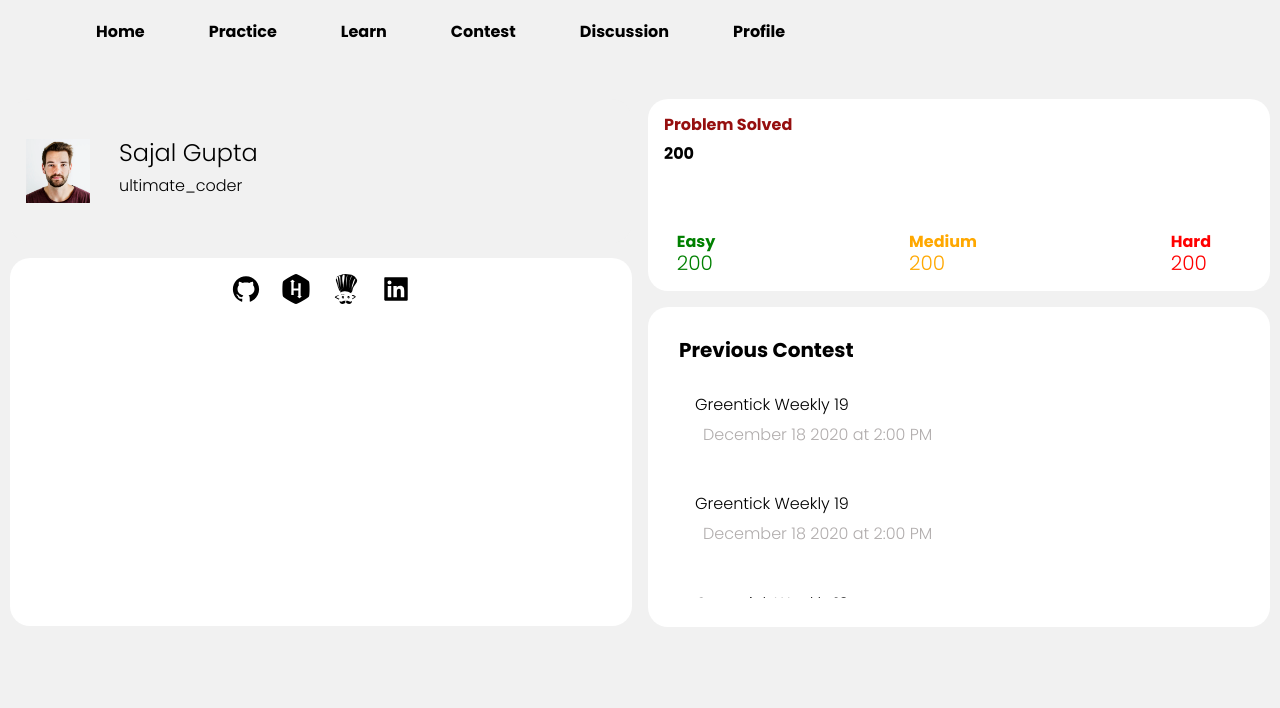
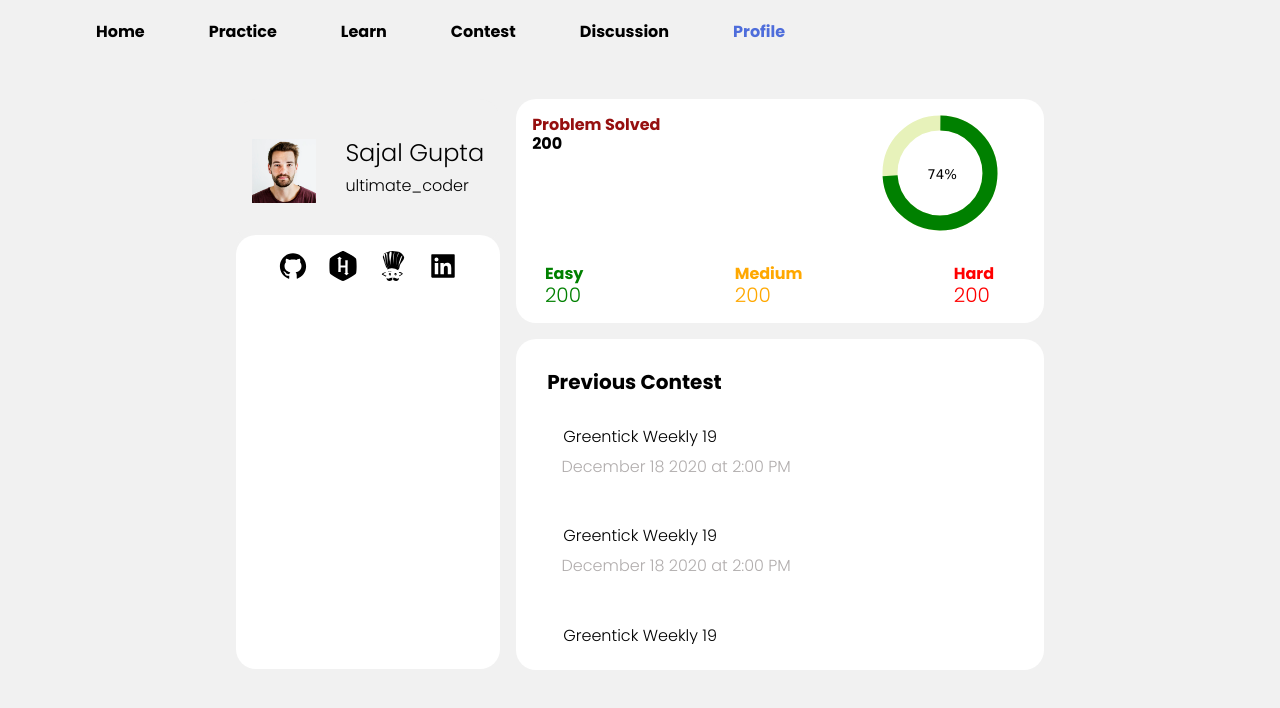
Before and after one commit to sajalgupta06/GreenTick, a React (Create React App) app: page /profile in a window 1280 px wide. Shown: the top 708 px of the page. Built offline with nearby package versions, Linux system fonts and the light colour scheme.

Commit message:
dashboard graph, nav-bar changes

```diff
--- a/src/components/ContestPage.js
+++ b/src/components/ContestPage.js
@@ -3,24 +3,32 @@ import {Link} from 'react-router-dom'
 import {IndexLink} from 'react-router'
 
 function ContestPage() {
- const data = [
-      <li>
-        Greentick Weekly 19<br></br>
-        <h6>December 18 2020 at 2:00 PM</h6>
-      </li>,
-      <li>
-        Greentick Weekly 19<br></br>
-        <h6>December 18 2020 at 2:00 PM</h6>
-      </li>,
-      <li>
-        Greentick Weekly 19<br></br>
-        <h6>December 18 2020 at 2:00 PM</h6>
-      </li>,
-      <li>
-        Greentick Weekly 19<br></br>
-        <h6>December 18 2020 at 2:00 PM</h6>
-      </li>,
-    ];
+  const data = [
+    {
+      name:"Greentick Weekly 19",
+      date:"December 18 2020 at 2:00 PM"
+    },
+    {
+      name:"Greentick Weekly 19",
+      date:"December 18 2020 at 2:00 PM"
+    },
+    {
+      name:"Greentick Weekly 19",
+      date:"December 18 2020 at 2:00 PM"
+    },
+    {
+      name:"Greentick Weekly 19",
+      date:"December 18 2020 at 2:00 PM"
+    },
+    {
+      name:"Greentick Weekly 19",
+      date:"December 18 2020 at 2:00 PM"
+    },
+    {
+      name:"Greentick Weekly 19",
+      date:"December 18 2020 at 2:00 PM"
+    },
+];
 
     const contestLink = "https://www.hackerrank.com/greenticks-weekly-11"
   return (
@@ -57,9 +65,12 @@ function ContestPage() {
       <div className="table">
         <ol className="custom-counter">
           <h5 className="tableHeading">Previous Contest</h5>
-         {data.map(items=>{
-           return items
-         })}
+          {data.map(items=>{
+            return <li>
+              {items.name}<br></br>
+              <h6 style={{    right: "0.6em"}}>{items.date}</h6>
+            </li>
+          })}
         </ol>
       </div>
     </div>
--- a/src/components/Dashboard.js
+++ b/src/components/Dashboard.js
@@ -8,26 +8,74 @@ import { FaHackerrank } from "react-icons/fa";
 import { SiCodechef } from "react-icons/si";
 import { AiFillLinkedin } from "react-icons/ai";
 
-export default function Dashboard() {
-  const data = [
-    <li>
-      Greentick Weekly 19<br></br>
-      <h6>December 18 2020 at 2:00 PM</h6>
-    </li>,
-    <li>
-      Greentick Weekly 19<br></br>
-      <h6>December 18 2020 at 2:00 PM</h6>
-    </li>,
-    <li>
-      Greentick Weekly 19<br></br>
-      <h6>December 18 2020 at 2:00 PM</h6>
-    </li>,
-    <li>
-      Greentick Weekly 19<br></br>
-      <h6>December 18 2020 at 2:00 PM</h6>
-    </li>,
+class Dashboard extends React.Component{
+   data = [
+      {
+        name:"Greentick Weekly 19",
+        date:"December 18 2020 at 2:00 PM"
+      },
+      {
+        name:"Greentick Weekly 19",
+        date:"December 18 2020 at 2:00 PM"
+      },
+      {
+        name:"Greentick Weekly 19",
+        date:"December 18 2020 at 2:00 PM"
+      },
+      {
+        name:"Greentick Weekly 19",
+        date:"December 18 2020 at 2:00 PM"
+      },
+      {
+        name:"Greentick Weekly 19",
+        date:"December 18 2020 at 2:00 PM"
+      },
+      {
+        name:"Greentick Weekly 19",
+        date:"December 18 2020 at 2:00 PM"
+      },
+
+
+
+
   ];
+  componentDidMount() {
+   const  graphPercentage=74;
+    var canvas = this.refs.canvas;
+    canvas = this.refs.canvas
+    const context = canvas.getContext('2d');
+    var al=0;
+var start=4.72;
+var cw=context.canvas.width/2;
+var ch=context.canvas.height/2;
+var diff;
+const progressBar=()=>{
+diff=(al/100)*Math.PI*2;
+context.clearRect(0,0,400,200);
+context.beginPath();
+context.arc(cw,ch,50,0,2*Math.PI,false);
+context.fillStyle='#FFF';
+context.fill();
+context.strokeStyle='#e7f2ba';
+context.stroke();
+context.fillStyle='#000';
+context.strokeStyle='#008000';
+context.textAlign='center';
+context.lineWidth=15;
+context.font = '10pt Verdana';
+context.beginPath();
+context.arc(cw,ch,50,start,diff+start,false);
+context.stroke();
+context.fillText(al+'%',cw+2,ch+6);
+if(al>=graphPercentage){
+clearTimeout(bar);
+}
 
+al++;
+}
+const bar=setInterval(progressBar,15);
+}
+   render(){
   return (
     <div className="my-grid">
     <div className="cards1">
@@ -39,10 +87,20 @@ export default function Dashboard() {
         </div>
       </div>
       <div className="card2" id="card2">
-      <div className="problem_solved">
-      <h6 style={{color:"#960f0f",fontWeight:"900"}}>Problem Solved</h6>
+      <div className="problem_solved" style={{display:"flex"}}>
+      <h6 style={{color:"#960f0f",fontWeight:"900"}}>Problem Solved<br></br><span style={{fontWeight:"700",color:"black"}}>200</span></h6>
 
-      <span style={{fontWeight:"700"}}>200</span>
+
+      <div className="canvas">
+
+      <canvas ref="canvas" width={250} height={200} style={{    display: "inline-block",
+        top: "-42px",
+        position: "relative",
+
+        left: "155px"}}/>
+
+      </div>
+
       </div>
       <div className="level">
         <h4 style={{color:"green",fontWeight:"900"}}>Easy<br></br><h5>200</h5></h4>
@@ -83,8 +141,11 @@ export default function Dashboard() {
         <div className="table">
           <ol className="dash-custom-counter">
             <h5 className="tableHeading">Previous Contest</h5>
-            {data.map(items=>{
-              return items
+            {this.data.map(items=>{
+              return <li>
+                {items.name}<br></br>
+                <h6 style={{    right: "0.6em"}}>{items.date}</h6>
+              </li>
             })}
           </ol>
         </div>
@@ -92,4 +153,7 @@ export default function Dashboard() {
     </div>
     </div>
   );
+          }
 }
+
+export default Dashboard
--- a/src/components/Navbar.js
+++ b/src/components/Navbar.js
@@ -1,10 +1,9 @@
 import React, { useState } from "react";
 import "../css/navbar.css";
 
-import {Link} from 'react-router-dom'
+import { Link ,NavLink} from "react-router-dom";
 
 export default function Navbar() {
-
   const [classname, setClassName] = useState(true);
   return (
     <div>
@@ -17,24 +16,96 @@ export default function Navbar() {
             }}
           ></i>
 
-          <ul className= {classname?"nav-ul":"nav-ul visible"}>
+          <ul className={classname ? "nav-ul" : "nav-ul visible"}>
             <li>
-            <Link to='/home' className="nav-link" >Home</Link>
+              <NavLink
+                to="/home"
+                className="nav-link"
+                onClick={() => {
+                  setClassName(!classname);
+                }}
+                activeStyle={{
+
+                  color: "#4e6ddb"
+                }}
+              >
+                Home
+              </NavLink>
             </li>
             <li>
-            <Link to='/Practice' className="nav-link" >Practice</Link>
+              <NavLink
+                to="/Practice"
+                className="nav-link"
+                onClick={() => {
+                  setClassName(!classname);
+                }}
+                activeStyle={{
+
+                  color: "#4e6ddb"
+                }}
+              >
+                Practice
+              </NavLink>
             </li>
             <li>
-            <Link to='/learn' className="nav-link" >Learn</Link>
+              <NavLink
+                to="/learn"
+                className="nav-link"
+                onClick={() => {
+                  setClassName(!classname);
+                }}
+                activeStyle={{
+
+                  color: "#4e6ddb"
+                }}
+              >
+                Learn
+              </NavLink>
             </li>
             <li>
-            <Link to='/contestPage' className="nav-link" >Contest</Link>
+              <NavLink
+                to="/contestPage"
+                className="nav-link"
+                onClick={() => {
+                  setClassName(!classname);
+                }}
+                activeStyle={{
+
+                  color: "#4e6ddb"
+                }}
+              >
+                Contest
+              </NavLink>
             </li>
             <li>
-            <Link to='/discussion' className="nav-link" >Discussion</Link>
+              <NavLink
+                to="/discussion"
+                className="nav-link"
+                onClick={() => {
+                  setClassName(!classname);
+                }}
+                activeStyle={{
+
+                  color: "#4e6ddb"
+                }}
+              >
+                Discussion
+              </NavLink>
             </li>
             <li>
-            <Link to='/profile' className="nav-link" >Profile</Link>
+              <NavLink
+                to="/profile"
+                className="nav-link"
+                onClick={() => {
+                  setClassName(!classname);
+                }}
+                activeStyle={{
+
+                  color: "#4e6ddb"
+                }}
+              >
+                Profile
+              </NavLink>
             </li>
           </ul>
         </div>
--- a/src/css/card.css
+++ b/src/css/card.css
@@ -21,7 +21,7 @@ body {
     color: #ef5350;
 }
 .content {
-    height: 40vh;
+    margin-bottom: 2em;
     color: #f1f1f1;
     display: flex;
     justify-content: center;
@@ -30,7 +30,7 @@ body {
 .card {
     perspective: 150rem;
     height: 12rem;
-    width: 30%;
+    width: 35%;
     position: relative;
     border-radius: 20px;
     background-color: #f1f1f1;
@@ -117,12 +117,17 @@ body {
     margin: 5px;
     padding: 10px;
     list-style-type: none;
-    width: 30%;
+    width: 35%;
     overflow: scroll;
     overflow-x: hidden;
     background-color: #fff;
     border-radius: 20px
 
+  }
+
+  .custom-counter h5{
+    margin-top: 1em;
+    MARGIN-LEFT: 0.8em;
   }
 
   .custom-counter li {
@@ -132,7 +137,7 @@ body {
 
 .table
 {
-    height: 280px;
+    height: 356px;
 
     display: flex;
     justify-content: center;
--- a/src/css/dashboard.css
+++ b/src/css/dashboard.css
@@ -16,11 +16,11 @@
 }
 .cards1 {
 
-  max-width: 100%;
+  max-width: 100%!important;
   margin-top: 3.2em;
   display: inline-grid;
   grid-gap: 1rem;
-  grid-template-columns: repeat(auto-fit, minmax(33%, 1fr));
+  grid-template-columns: 1fr 2fr;
   /* grid-template-columns: auto auto auto auto; */
   margin-left: 10px;
   margin-right: 10px;
@@ -40,19 +40,24 @@
 }
 #card4 {
   width: 100%;
-  height: 20em;
+  height: 331px;
 
+}
+#card4 .table{
+  height: 294px;
 }
 
 #card3 {
-  top: -49px;
-  height: 23em;
+  top: -104px;
+  height: 434px;
 }
 
 #card2 {
   width: 100%;
   color: #000;
+  height: 14em;
 }
+
 #card2 .level
 {
   display: flex;
@@ -137,4 +142,7 @@
   .card2{
     width:100%!important;
   }
+  .canvas canvas{
+    left:66px!important;
+  }
 }
--- a/src/css/navbar.css
+++ b/src/css/navbar.css
@@ -101,6 +101,7 @@ h1 {
     height: 15em;
   }
 
+
   .nav-ul li {
     padding: 1em 0;
   }
@@ -112,6 +113,7 @@ h1 {
     width: 100%;
     height: 100%;
     margin-top: 13px;
+    margin-left: -19px;
   }
   .container{
     margin:0;
```
Also changed, not shown: test.html (deleted, +0 -57 lines), 1 other file (tests, documents, lock files or other folders).
